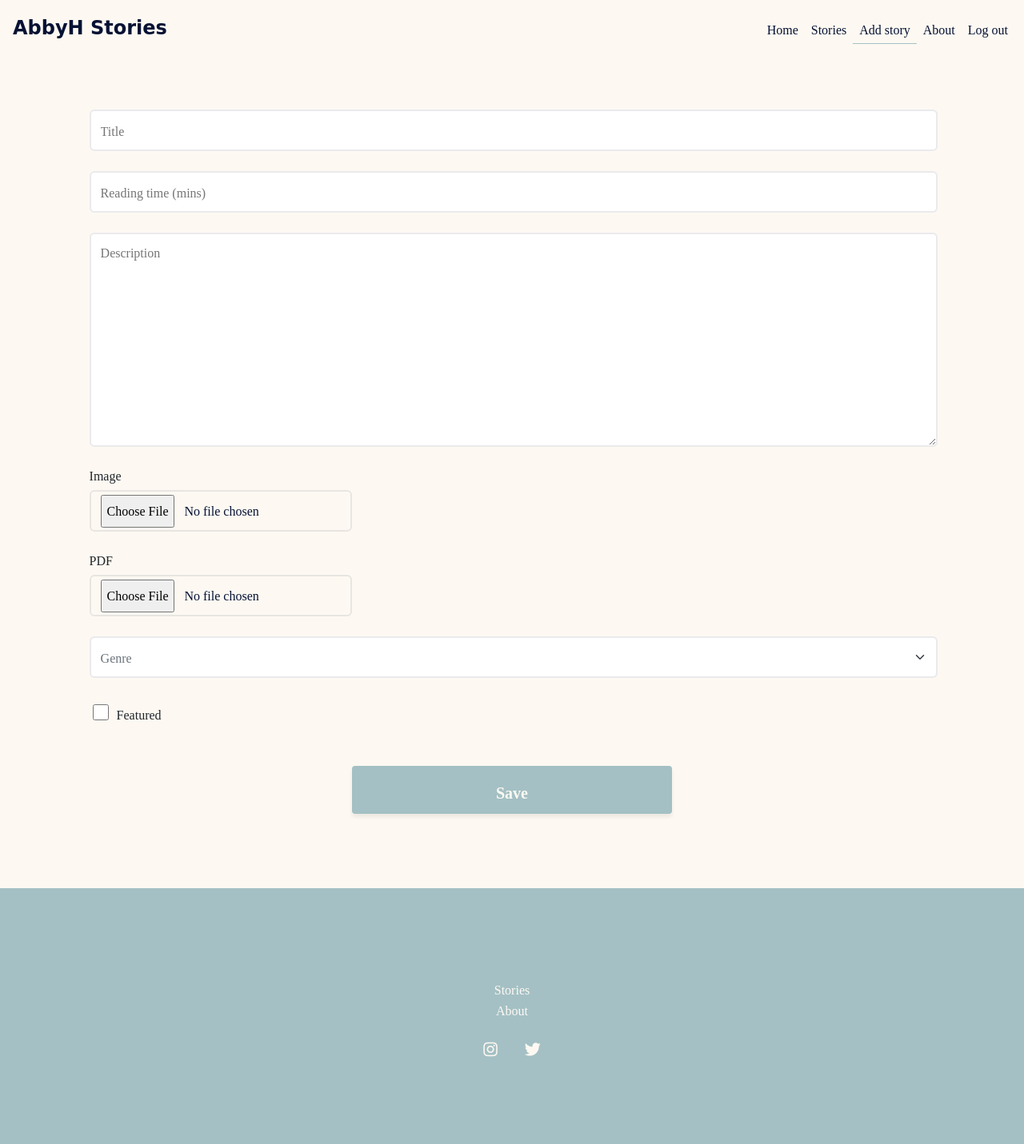
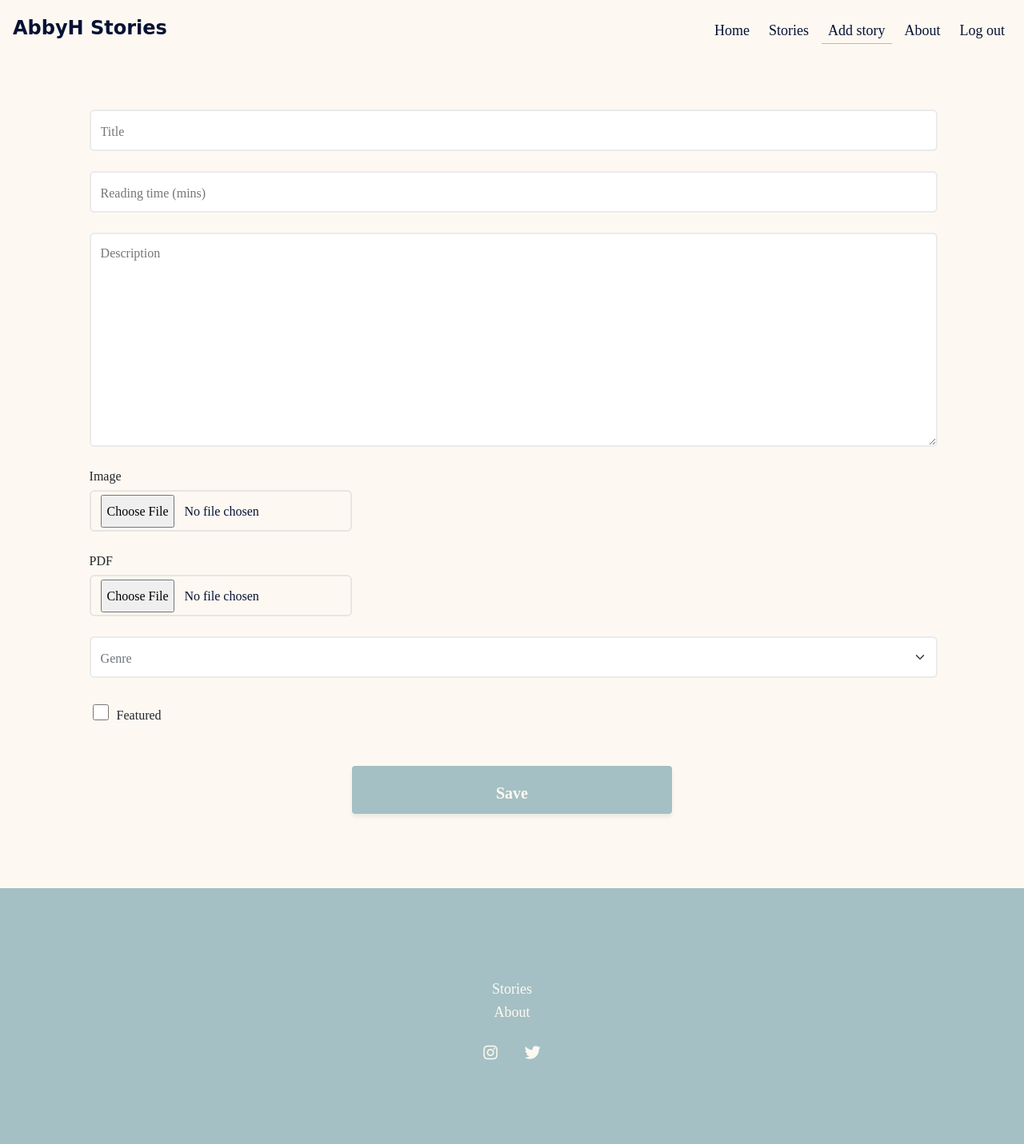
Before and after one commit to thaysom22/justAbbyH, a Django app: page /stories/add/ in a window 1280 px wide. Shown: the whole page at 80% size. Run offline with Django 3.2, Linux system fonts and the light colour scheme; a user stored in the database is signed in; parts of the project's set-up code (start-up, migrations or seed data) failed here and were passed over; some libraries are stand-ins or nearby versions; some web fonts are replaced.

Commit message:
fix: padding on navlinks

```diff
--- a/static/css/base.css
+++ b/static/css/base.css
@@ -27,6 +27,12 @@ body {
 
 .nav-link {
     padding: .5rem;
+}
+
+@media screen and (min-width: 992px) {
+    .nav-link {
+        font-size: 18px;
+    }
 }
 
 /*** UTILITY ***/
@@ -155,9 +161,9 @@ body {
 }
 
 .navbar-nav .nav-link {
-    font-size: 16px;
     line-height: 40px;
     height: 40px;
+    margin: 0 .25rem;
     padding: 0 .5rem;
     padding-top: 2px;
 }
@@ -172,7 +178,7 @@ body {
 }
 
 .navbar-nav .nav-link.btn {
-    margin-left: .5rem;
+    margin-left: 1rem;
 }
 
 .navbar-nav .nav-link.active {
@@ -246,11 +252,11 @@ footer {
 
 .footer-nav .nav-link:not(.btn) {
     color: var(--off-white);
-    font-size: 16px;
     line-height: 16px;
     height: 16px;
     padding: 0 .5rem;
     margin: 5px;
+    margin-top: 8px;
     padding-top: 4px;
 }
 
```
